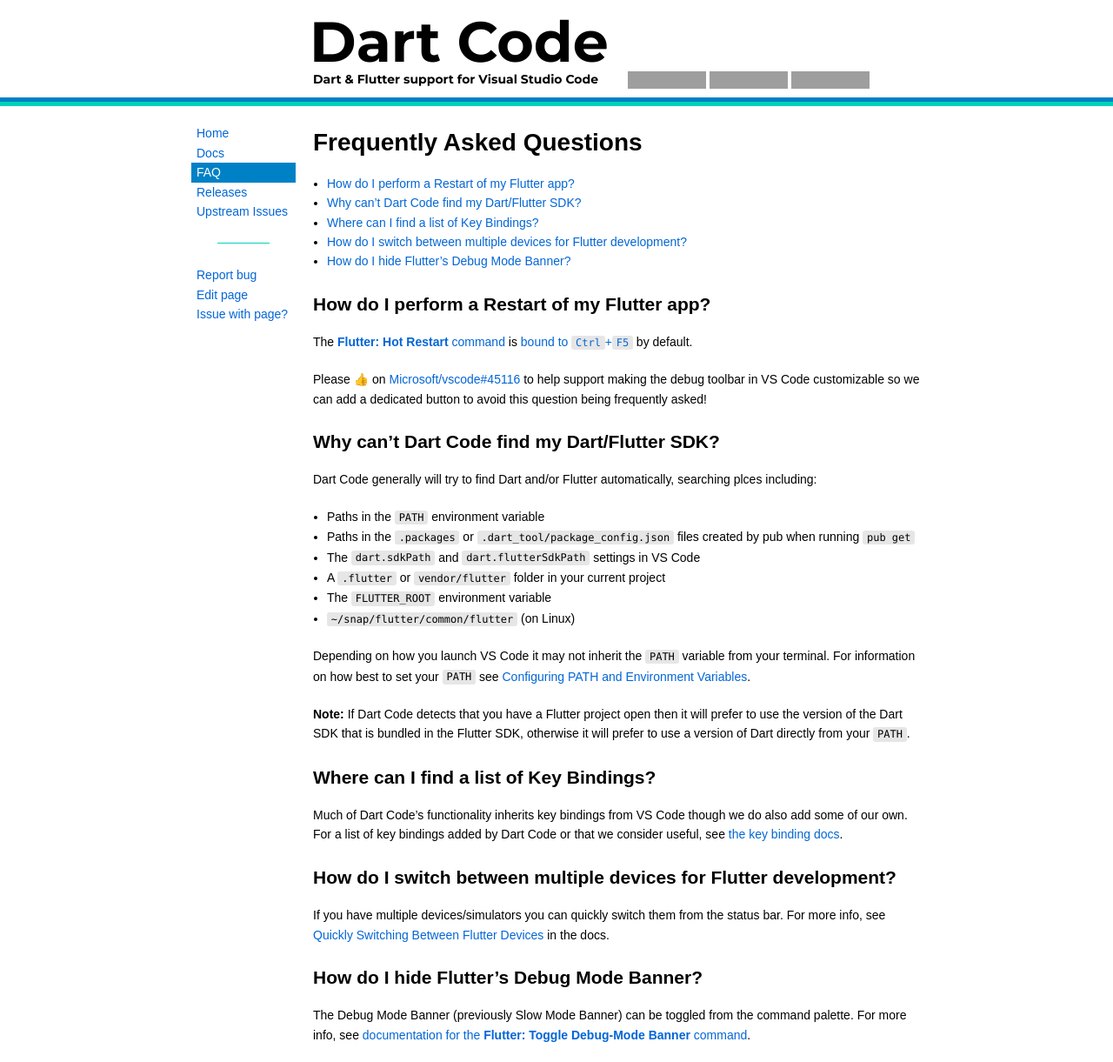
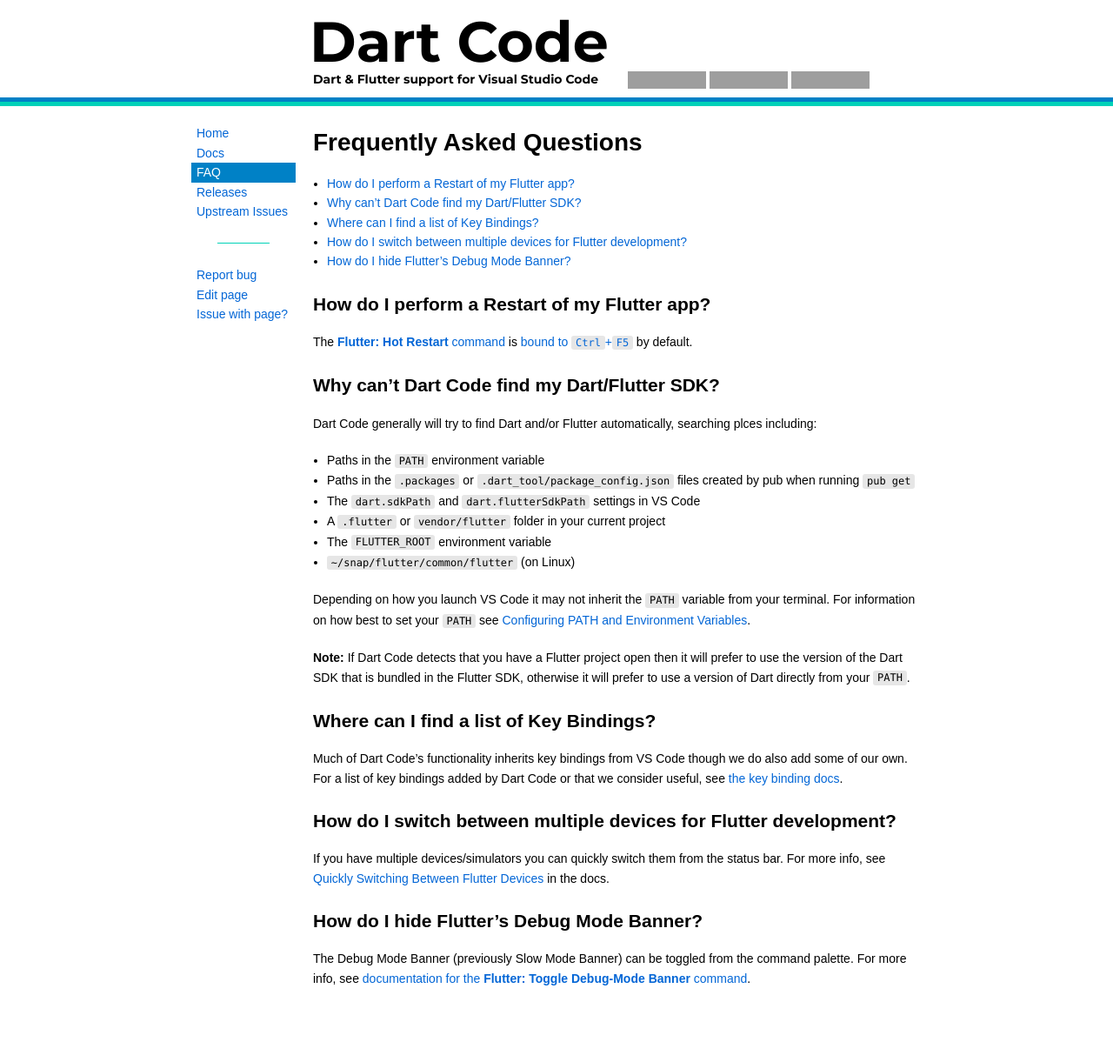
Before and after one commit to Dart-Code/Website, a Jekyll site: the page built from faq.md, in a window 1280 px wide. Shown: the whole page at 87% size. Built offline with Jekyll 4.4.1, drawn with Linux system fonts in a browser that asks for light colours; after the commit the page ends 1156 px from its top, so only the background shows below that; grey boxes are pictures that could not be loaded.

Commit message:
Update FAQ
Removing request to support issue on VS Code repo to "to help support making the debug toolbar in VS Code customizable", since it is already done

```diff
--- a/faq.md
+++ b/faq.md
@@ -12,8 +12,6 @@
 ## How do I perform a Restart of my Flutter app?
 
 The [**Flutter: Hot Restart** command](/docs/debugging-commands/#flutter-hot-restart) is [bound to `Ctrl`+`F5`](/docs/key-bindings/) by default.
-
-Please 👍 on [Microsoft/vscode#45116](https://github.com/Microsoft/vscode/issues/45116) to help support making the debug toolbar in VS Code customizable so we can add a dedicated button to avoid this question being frequently asked!
 
 ## Why can't Dart Code find my Dart/Flutter SDK?
 
```
